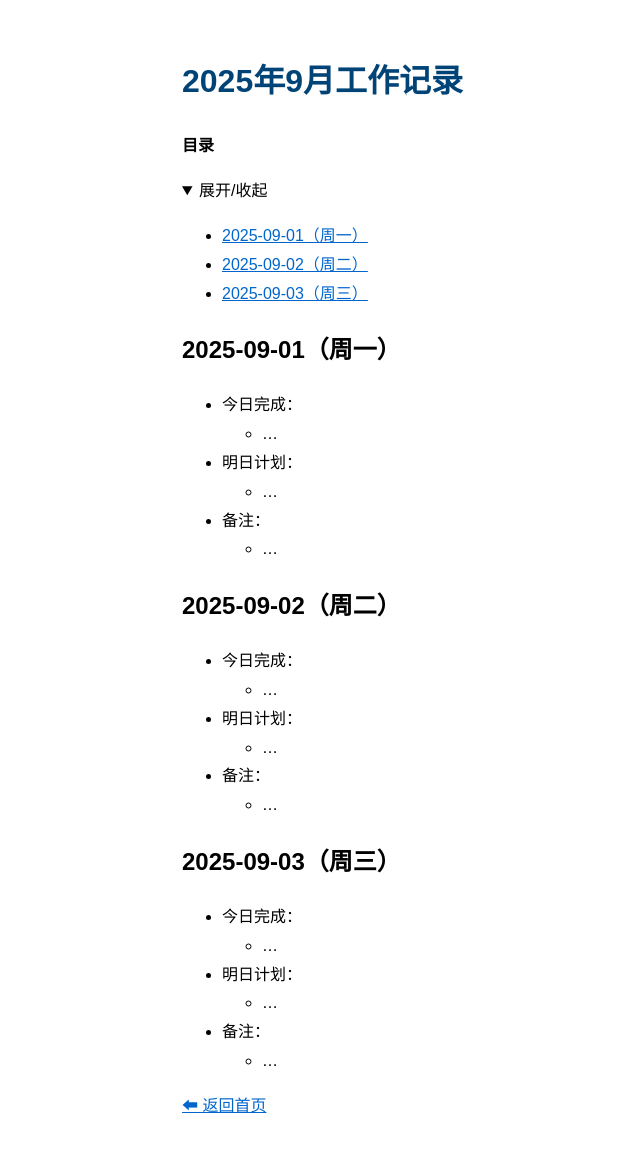
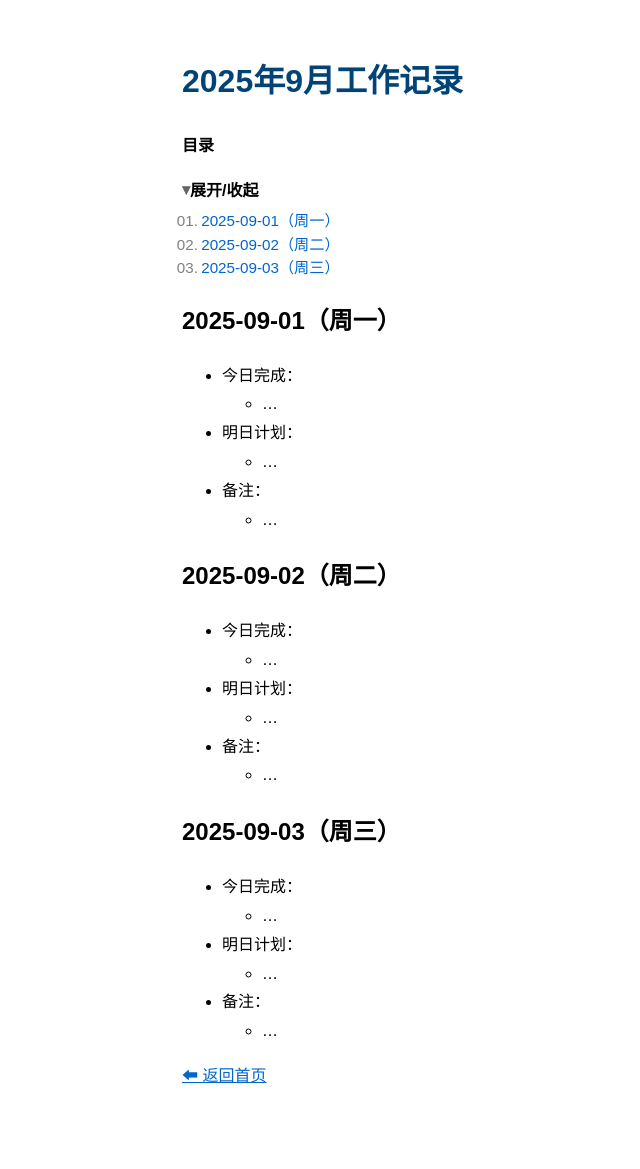
Before and after one commit to tengwen2018/tengwen2018.github.io, a Jekyll site: the page built from _notes/2025-09.md, in a window 1280 px wide. Shown: the whole page, without its empty margins (58-698 px from the left). Built offline with Jekyll 4.4.1, drawn with Linux system fonts in a browser that asks for light colours; after the commit the page ends 1139 px from its top, so only the background shows below that.

Commit message:
Update note.html

```diff
--- a/_layouts/note.html
+++ b/_layouts/note.html
@@ -17,3 +17,70 @@
   <p><a href="/">⬅ 返回首页</a></p>
 </body>
 </html>
+
+<style>
+  /* 平滑滚动到锚点 */
+  html { scroll-behavior: smooth; }
+
+  /* 目录块整体：去掉上下空白、字号稍小 */
+  #markdown-toc {                 /* kramdown 生成的 TOC 的默认 id */
+    margin: .25rem 0 0 0;
+    padding-left: 1.2rem;        /* 控制缩进 */
+    font-size: 0.95rem;
+    line-height: 1.4;
+    list-style: none;             /* 先去掉默认符号，下面自定义序号 */
+    counter-reset: sec;           /* 开启 CSS 计数器 */
+  }
+  #markdown-toc li {
+    margin: .15rem 0;
+    position: relative;
+  }
+  /* 自动编号：01、02、03…（想要圆点就删掉这两段） */
+  #markdown-toc li::before {
+    counter-increment: sec;
+    content: counter(sec, decimal-leading-zero) ". ";
+    position: absolute;
+    left: -2.2rem;
+    width: 2rem;
+    text-align: right;
+    opacity: .5;
+  }
+
+  /* 目录链接样式与交互 */
+  #markdown-toc a {
+    text-decoration: none;
+    border-bottom: 1px dashed transparent;
+  }
+  #markdown-toc a:hover {
+    border-bottom-color: currentColor;
+  }
+
+  /* 折叠块 <details> 的 summary（下拉箭头换成自定义） */
+  details > summary {
+    cursor: pointer;
+    list-style: none;             /* 去掉默认小三角 */
+    font-weight: 600;
+    margin-bottom: .25rem;
+  }
+  details > summary::before {
+    content: "▸ ";
+    display: inline-block;
+    transform: translateY(-1px);
+    opacity: .6;
+  }
+  details[open] > summary::before {
+    content: "▾ ";
+  }
+
+  /* 命中锚点的当天标题高亮（点击目录后更易定位） */
+  h2:target {
+    background: rgba(0, 120, 215, .08);
+    border-left: 4px solid rgba(0, 120, 215, .5);
+    padding-left: .5rem;
+    scroll-margin-top: 72px;  /* 有固定头部时可防止被遮住，按需调整 */
+  }
+
+  /* 更紧凑的正文列表 */
+  .note-body ul { margin: .25rem 0 .5rem 1.2rem; }
+  .note-body li { margin: .1rem 0; }
+</style>
```
